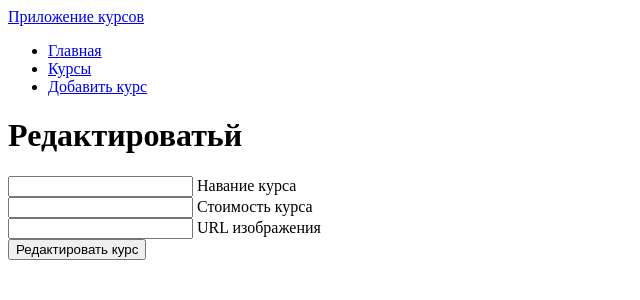
After one commit to RTimokhin/App_courses, a Node project: template views/course-edit.hbs in a window 1280 px wide. The commit adds this page. Shown: the top 300 px of the page, without its empty margins (0-640 px from the left). Run offline with Node 20 templates, Linux system fonts and the light colour scheme; the template is opened without the code that fills it, so the values that code supplies are empty; some libraries are stand-ins or nearby versions.

Commit message:
Добавил возможность редактировать созданный курс

```diff
--- /dev/null
+++ b/views/course-edit.hbs
@@ -0,0 +1,30 @@
+<h1>Редактироватьй {{course.title}}</h1>
+
+<!--После отправки данные с формы будут уходить по адресу /add-->
+<form action="/courses/edit" method="POST">
+  <div class="input-field"> <!--зададим класс для элемента-->
+    <input id="title" name="title" type="text" class="validate" required value="{{course.title}}"> <!--добавим поле ввода с данными по умолчанию-->
+    <label for="title">Навание курса</label> <!--label для данноо поля-->
+    <!--установим сообщения-подсказки для каждого поля-->
+     <span class="helper-text" data-error="Введите название для курса"</span>
+  </div>
+
+  <div class="input-field"> <!--зададим класс для элемента-->
+    <input id="price" name="price" type="number" class="validate" requiled min="1" value="{{course.price}}"> <!--добавим поле ввода с данными по умолчанию-->
+    <label for="price">Стоимость курса</label> <!--label для данного поля-->
+    <!--установим сообщения-подсказки для каждого поля-->
+     <span class="helper-text" data-error="Введите стоимость курса"</span>
+  </div>
+
+  <div class="input-field"> <!--зададим класс для элемента-->
+    <input id="img" name="img" type="text" class="validate" required value="{{course.img}}"> <!--добавим поле ввода с данными по умолчанию-->
+    <label for="img">URL изображения</label> <!--label для данноо поля-->
+    <!--установим сообщения-подсказки для каждого поля-->
+     <span class="helper-text" data-error="Введите URL изображения"</span>
+  </div>
+
+  <input type="hidden" name="id" value="{{course.id}}"> <!--добавим сркытое поле с id курса-->
+
+  <!-- добавим элемент button на форму-->
+  <button class="btn btn-primary">Редактировать курс</button> <!--добавим кнопку на форму-->
+</form>
--- a/views/courses.hbs
+++ b/views/courses.hbs
@@ -14,11 +14,12 @@
       </div>
       <div class="card-action">
         <a href="/courses/{{id}}" target="_blank">Открыть курс</a>
+        <a href="/courses/{{id}}/edit?allow=true">Редактировать</a> <!--добавляем query параметр-->
       </div>
     </div>
   </div>
 </div>
 {{/each}}
 {{else}}
-<p>Доступных курсов нет</p> <!--иначе, выведем сообщение-->
+<p>Доступных курсов нет</p>
 {{/if}}
--- a/views/index.hbs
+++ b/views/index.hbs
@@ -1,3 +1,3 @@
-<h1>Home page</h1>
+<h1>Добро пожаловать</h1>
 
-<a href="/about">About page</a>
+<p>Налетай, торопись, покупай живопись</p>
```
Also changed, not shown: models/course.js (+20 -0 lines), routes/courses.js (+18 -0 lines).
